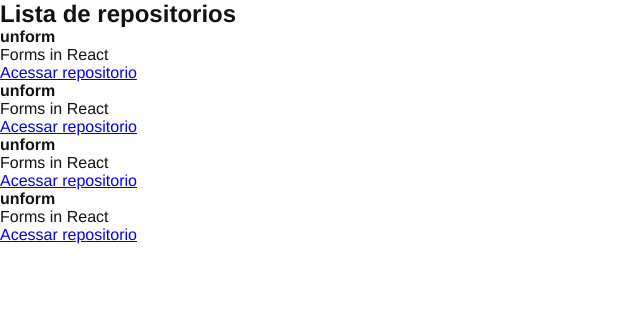
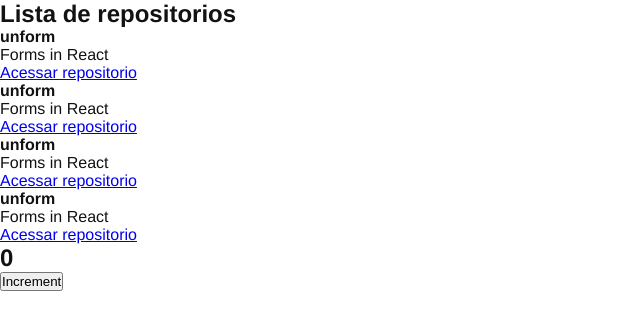
Before and after one commit to Abmaellf/01-github-explorer, a React app: page / in a window 1280 px wide. Shown: the top 330 px of the page, without its empty margins (0-640 px from the left). Built offline with nearby package versions, Linux system fonts and the light colour scheme.

Commit message:
feat( ch1-1.2.3-Estado do componente)

```diff
--- a/src/App.jsx
+++ b/src/App.jsx
@@ -1,7 +1,13 @@
+import { Counter } from './components/Counter';
 import { RepositoryList } from './components/RepositoryList';
 import './styles/global.scss';
 
 export function App() {
 
-    return <RepositoryList/>
+    return (
+        <>
+            <RepositoryList />
+            <Counter />
+        </>
+    )
 }
--- /dev/null
+++ b/src/components/Counter.jsx
@@ -0,0 +1,22 @@
+import { useState } from 'react'
+
+export function Counter() {
+
+    let [counter, setCounter] = useState(0);
+    // let it change
+
+    function increment() {
+        setCounter(counter + 1);
+    }
+
+    return(
+        <div>
+            <h2>{counter}</h2>
+
+            <button type="button" onClick={increment}>
+                Increment
+            </button>
+
+        </div>
+    );
+}
```
